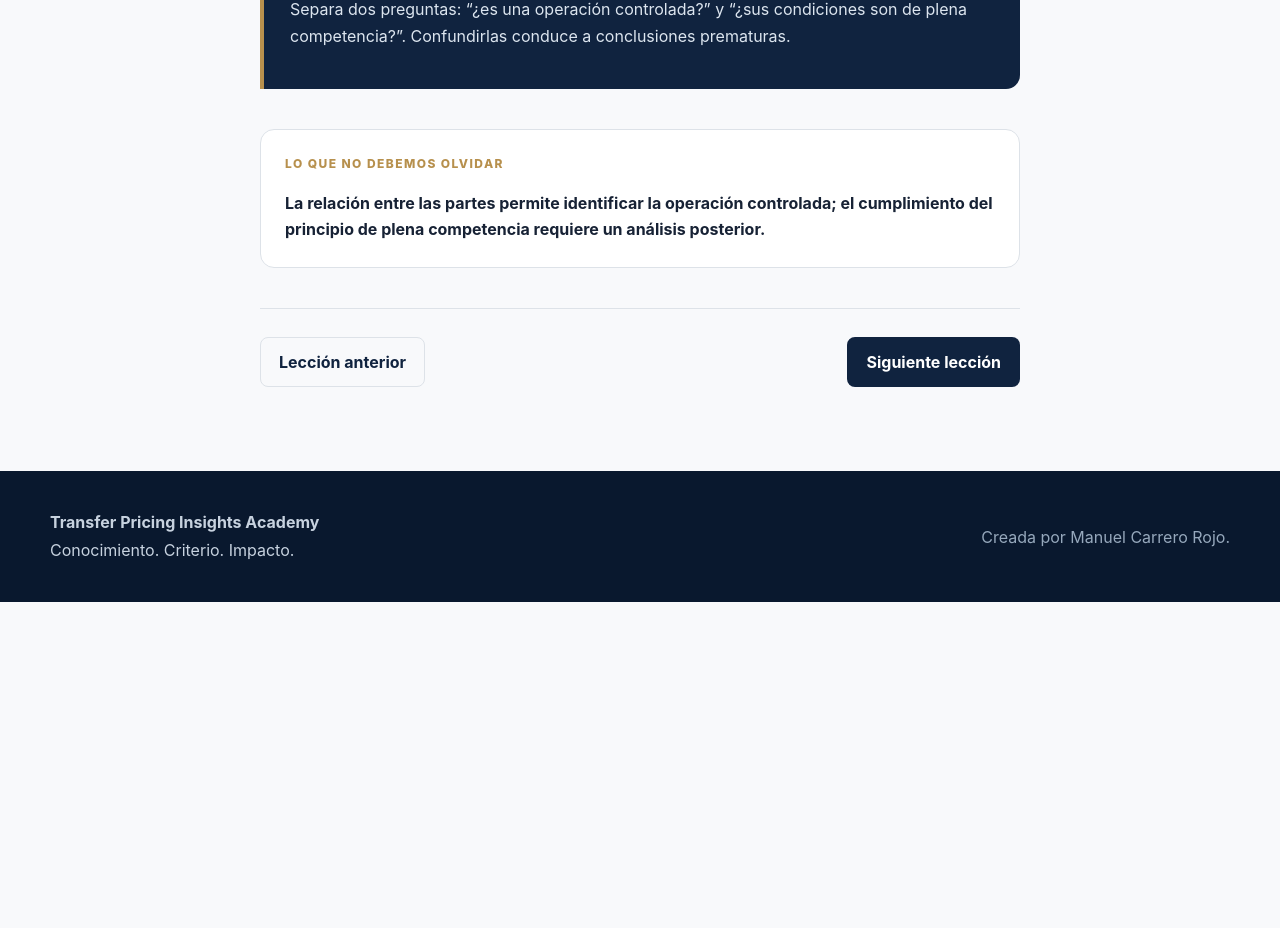
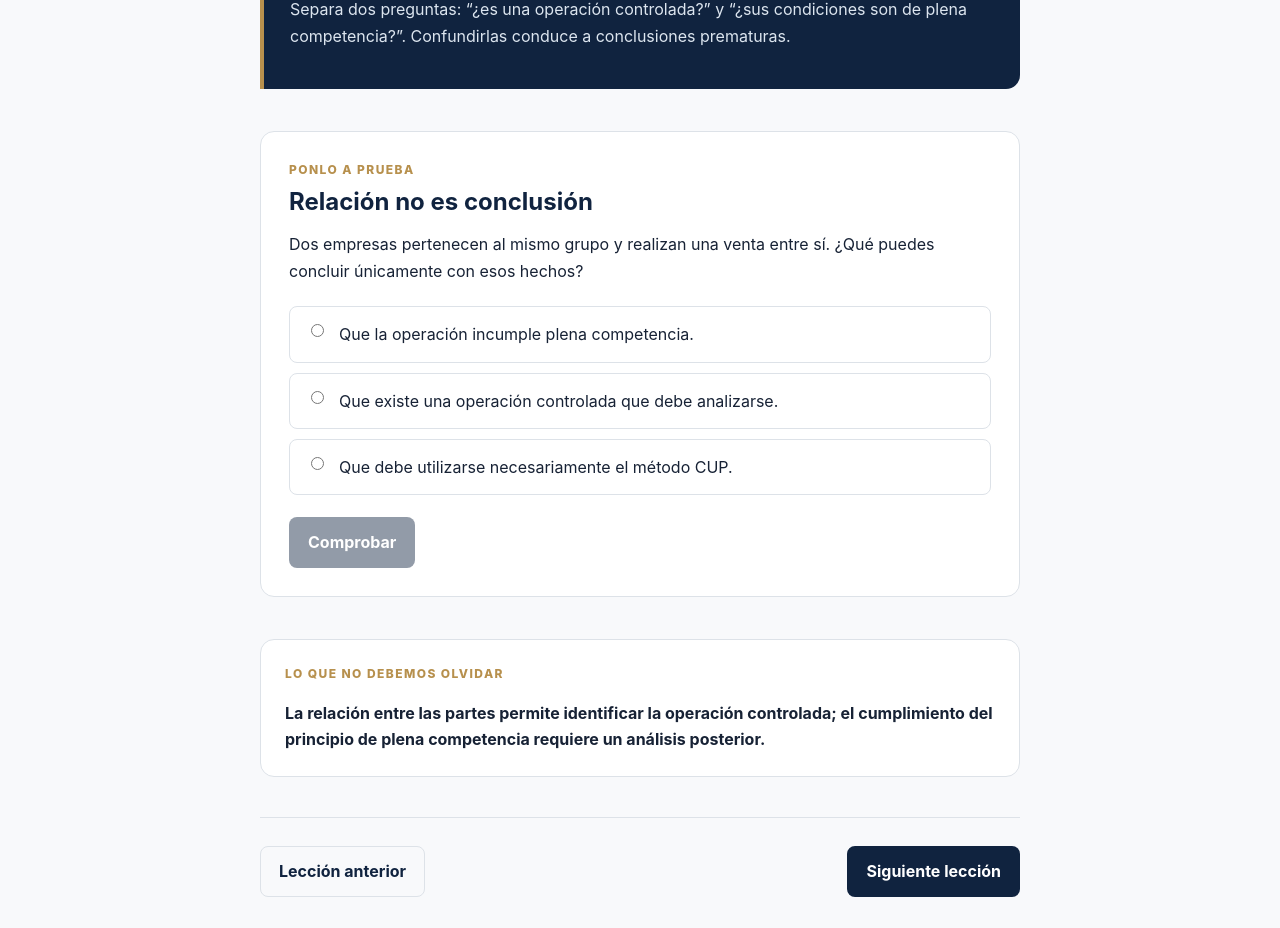
Before and after one commit to manuelcarrero-hash/transfer-pricing-insights-academy, a React (Vite) app: page /courses/j1/lesson/2 in a window 1280 px wide. Shown: the part 1377-2305 px from the top of the page. Before the commit the page ends 1979 px from the top, so only its background shows below. Built offline with nearby package versions, Linux system fonts and the light colour scheme.

Commit message:
Add formative check to every J1 lesson

```diff
--- a/src/pages/LessonPage.tsx
+++ b/src/pages/LessonPage.tsx
@@ -1,6 +1,7 @@
 import { Link, Navigate, useParams } from 'react-router-dom';
 import { FormativeCheck } from '../components/learning/FormativeCheck';
 import { j1Lessons } from '../content/curriculum/v1/j1';
+import { j1Assessments } from '../content/curriculum/v1/j1Assessments';
 
 const lessonBodies = [
   {
@@ -107,7 +108,8 @@ export function LessonPage() {
   const index = Number(lessonNumber) - 1;
   const lesson = j1Lessons[index];
   const body = lessonBodies[index];
-  if (!lesson || !body) return <Navigate to="/courses/j1" replace />;
+  const assessment = j1Assessments[index];
+  if (!lesson || !body || !assessment) return <Navigate to="/courses/j1" replace />;
   const previous = index > 0 ? `/courses/j1/lesson/${index}` : '/courses/j1';
   const next = index < j1Lessons.length - 1 ? `/courses/j1/lesson/${index + 2}` : '/courses/j1';
 
@@ -124,7 +126,7 @@ export function LessonPage() {
         <div className="concept-callout"><span className="eyebrow">Concepto clave</span><p>{body.key}</p></div>
         <h2>{body.exampleTitle}</h2><p>{body.example}</p>
         <div className="consultant-card"><span className="eyebrow">La Silla del Consultor</span><h2>Piensa como consultor.</h2><p>{body.chair}</p></div>
-        {index === 0 && <FormativeCheck />}
+        <FormativeCheck key={assessment.id} check={assessment} />
         <section className="remember-card"><div className="eyebrow">Lo que no debemos olvidar</div><p>{body.remember}</p></section>
         <div className="lesson-nav"><Link className="button secondary" to={previous}>{index === 0 ? 'Volver al curso' : 'Lección anterior'}</Link><Link className="button primary" to={next}>{index === j1Lessons.length - 1 ? 'Volver al curso' : 'Siguiente lección'}</Link></div>
       </article>
```
